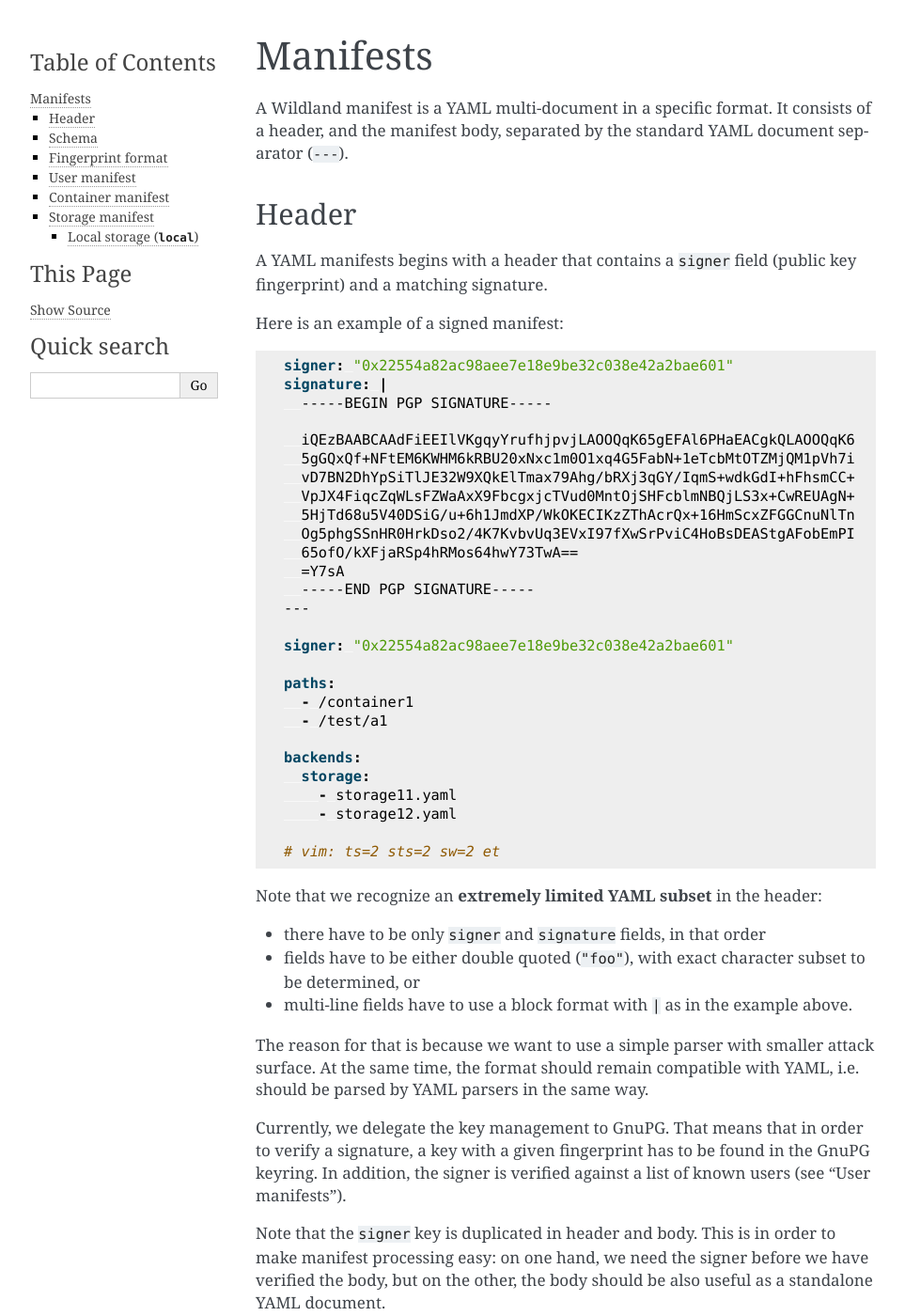
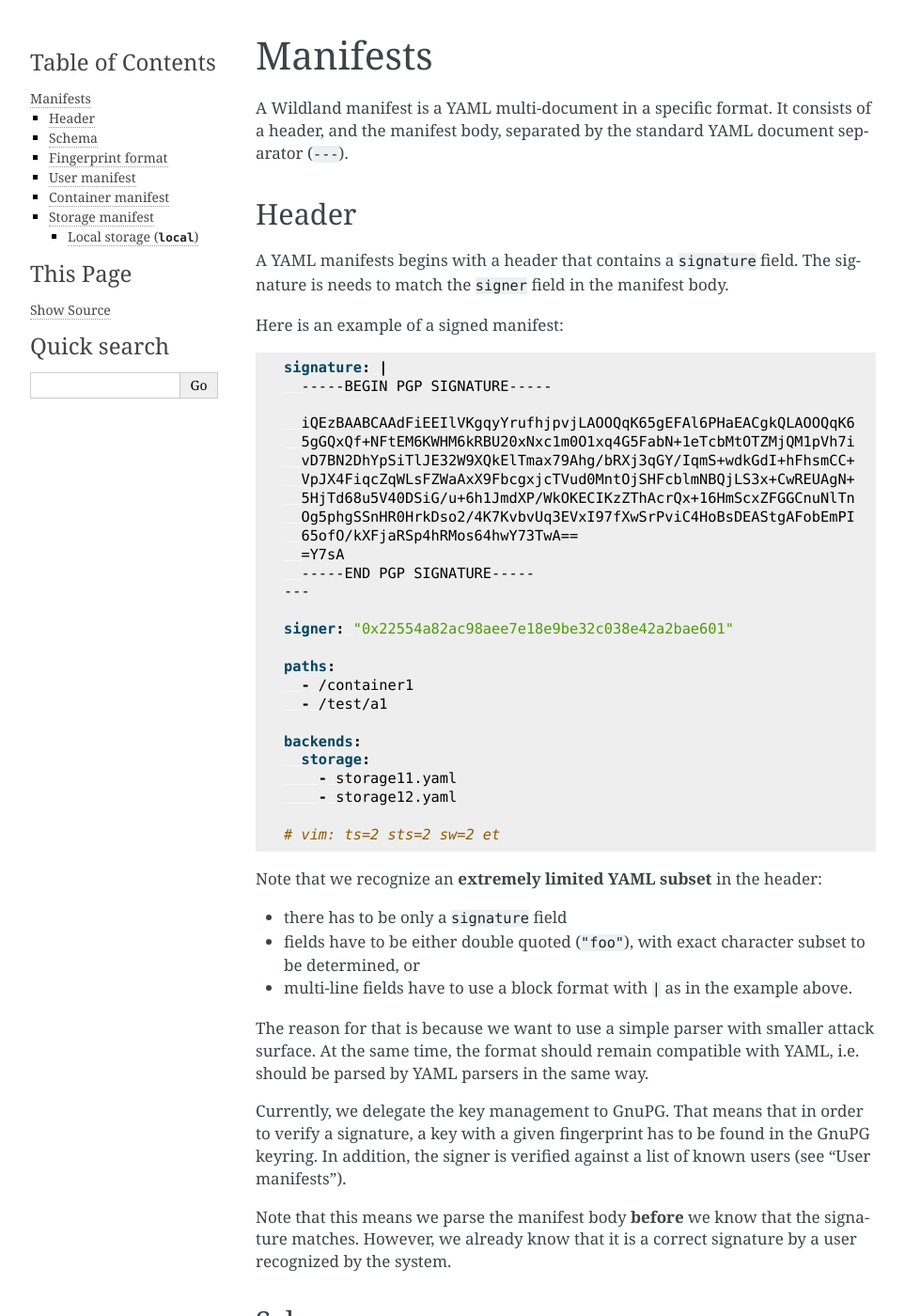
Before and after one commit to golemfoundation/wildland-client, a Sphinx documentation site: the page built from Documentation/manifests.rst, in a window 1280 px wide and 1400 px high. Shown: the whole window at 94% size, without its empty margins (148-1111 px from the left). Built offline with Sphinx 7.4.7, drawn with Linux system fonts in a browser that asks for light colours; some of the changed text lies outside the part shown.

Commit message:
Remove signer field from header
Rely on signer in manifest body. That means we need to parse the
manifest before verifying the signer field, but we already verify
that the signature matches the content and the signer is known.

```diff
--- a/Documentation/manifests.rst
+++ b/Documentation/manifests.rst
@@ -8,14 +8,13 @@ separator (``---``).
 Header
 ------
 
-A YAML manifests begins with a header that contains a ``signer`` field (public
-key fingerprint) and a matching signature.
+A YAML manifests begins with a header that contains a ``signature`` field. The
+signature is needs to match the ``signer`` field in the manifest body.
 
 Here is an example of a signed manifest:
 
 .. code-block:: yaml
 
-   signer: "0x22554a82ac98aee7e18e9be32c038e42a2bae601"
    signature: |
      -----BEGIN PGP SIGNATURE-----
 
@@ -46,7 +45,7 @@ Here is an example of a signed manifest:
 
 Note that we recognize an **extremely limited YAML subset** in the header:
 
-* there have to be only ``signer`` and ``signature`` fields, in that order
+* there has to be only a ``signature`` field
 * fields have to be either double quoted (``"foo"``), with exact character
   subset to be determined, or
 * multi-line fields have to use a block format with ``|`` as in the example
@@ -61,10 +60,9 @@ verify a signature, a key with a given fingerprint has to be found in the GnuPG
 keyring. In addition, the signer is verified against a list of known users (see
 "User manifests").
 
-Note that the ``signer`` key is duplicated in header and body. This is in order
-to make manifest processing easy: on one hand, we need the signer before we
-have verified the body, but on the other, the body should be also useful as a
-standalone YAML document.
+Note that this means we parse the manifest body **before** we know that the
+signature matches. However, we already know that it is a correct signature by
+a user recognized by the system.
 
 Schema
 ------
@@ -96,7 +94,6 @@ Example:
 
 .. code-block:: yaml
 
-   signer: "0x22554a82ac98aee7e18e9be32c038e42a2bae601"
    signature: ...
    ---
    pubkey: "0x22554a82ac98aee7e18e9be32c038e42a2bae601"
@@ -115,7 +112,6 @@ Example:
 
 .. code-block:: yaml
 
-   signer: "0x22554a82ac98aee7e18e9be32c038e42a2bae601"
    signature: ...
    ---
    signer: "0x22554a82ac98aee7e18e9be32c038e42a2bae601"
@@ -150,7 +146,6 @@ Example:
 
 .. code-block:: yaml
 
-   signer: "0x22554a82ac98aee7e18e9be32c038e42a2bae601"
    signature: ...
    ---
 
```
Also changed, not shown: 14 other files.
